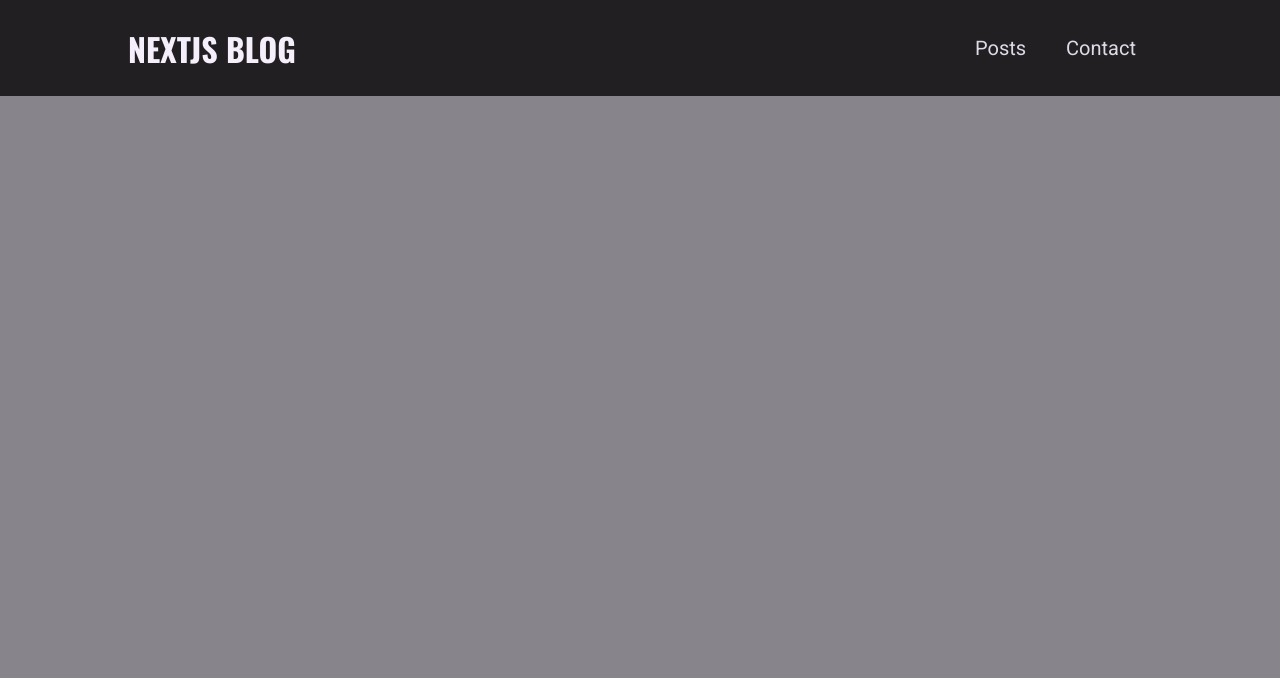
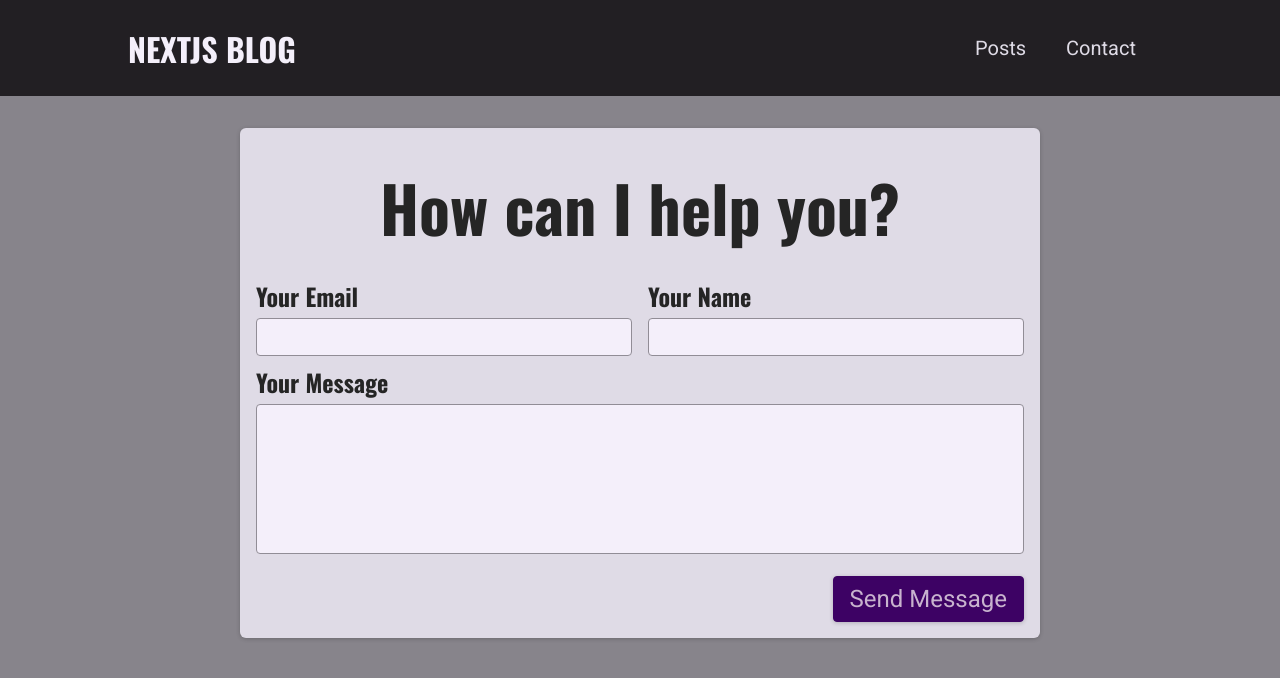
Before and after one commit to thTs0ustas/nextjs_blog, a Next.js app: page /contact in a window 1280 px wide. Shown: the top 678 px of the page. Built offline with nearby package versions, Linux system fonts and the light colour scheme.

Commit message:
add contact form

```diff
--- /dev/null
+++ b/components/contact/contact-form.js
@@ -0,0 +1,167 @@
+import { useState, useEffect } from 'react';
+
+import classes from './contact-form.module.css';
+import Notification from '../ui/notification';
+
+async function sendContactData(contactDetails) {
+  const response = await fetch('/api/contact', {
+    method: 'POST',
+    body: JSON.stringify(contactDetails),
+    headers: {
+      'Content-Type': 'application/json',
+    },
+  });
+
+  const data = await response.json();
+
+  if (!response.ok) {
+    throw new Error(data.message || 'Something went wrong!');
+  }
+}
+
+function ContactForm() {
+  const [state, setState] = useState({
+    enteredName: '',
+    enteredEmail: '',
+    enteredMessage: '',
+    requestStatus: null,
+    requestError: null,
+  });
+
+  const handleChange = event => {
+    const { name, value } = event.target;
+
+    setState(prevState => ({
+      ...prevState,
+      [name]: value,
+    }));
+  };
+
+  useEffect(() => {
+    if (state.requestStatus === 'success' || state.requestStatus === 'error') {
+      const timer = setTimeout(() => {
+        setState(prevState => ({
+          ...prevState,
+          requestStatus: null,
+          requestError: null,
+        }));
+      }, 3000);
+
+      return () => clearTimeout(timer);
+    }
+  }, [state.requestStatus]);
+
+  async function sendMessageHandler(event) {
+    event.preventDefault();
+
+    // optional: add client-side validation
+
+    setState(prevState => ({
+      ...prevState,
+      requestStatus: 'pending',
+    }));
+
+    try {
+      await sendContactData({
+        email: state.enteredEmail,
+        name: state.enteredName,
+        message: state.enteredMessage,
+      });
+      setState(prevState => ({
+        ...prevState,
+        requestStatus: 'success',
+        enteredMessage: '',
+        enteredEmail: '',
+        enteredName: '',
+      }));
+    } catch (error) {
+      setState(prevState => ({
+        ...prevState,
+        requestStatus: 'error',
+        requestError: error.message,
+      }));
+    }
+  }
+
+  let notification;
+
+  if (state.requestStatus === 'pending') {
+    notification = {
+      status: 'pending',
+      title: 'Sending message...',
+      message: 'Your message is on its way!',
+    };
+  }
+
+  if (state.requestStatus === 'success') {
+    notification = {
+      status: 'success',
+      title: 'Success!',
+      message: 'Message sent successfully!',
+    };
+  }
+
+  if (state.requestStatus === 'error') {
+    notification = {
+      status: 'error',
+      title: 'Error!',
+      message: state.requestError,
+    };
+  }
+
+  return (
+    <section className={classes.contact}>
+      <h1>How can I help you?</h1>
+      <form className={classes.form} onSubmit={sendMessageHandler}>
+        <div className={classes.controls}>
+          <div className={classes.control}>
+            <label htmlFor="email">Your Email</label>
+            <input
+              type="email"
+              id="email"
+              required
+              name="enteredEmail"
+              value={state.enteredEmail}
+              onChange={handleChange}
+            />
+          </div>
+          <div className={classes.control}>
+            <label htmlFor="name">Your Name</label>
+            <input
+              type="text"
+              id="name"
+              required
+              name="enteredName"
+              value={state.enteredName}
+              onChange={handleChange}
+            />
+          </div>
+        </div>
+        <div className={classes.control}>
+          <label htmlFor="message">Your Message</label>
+          <textarea
+            id="message"
+            rows="5"
+            required
+            name="enteredMessage"
+            value={state.enteredMessage}
+            onChange={handleChange}
+          ></textarea>
+        </div>
+
+        <div className={classes.actions}>
+          <button type="submit">Send Message</button>
+        </div>
+      </form>
+      {notification && (
+        <Notification
+          status={notification.status}
+          title={notification.title}
+          message={notification.message}
+        />
+      )}
+    </section>
+  );
+}
+
+export default ContactForm;
--- /dev/null
+++ b/components/contact/contact-form.module.css
@@ -0,0 +1,73 @@
+.contact {
+  margin: var(--size-8) auto;
+  border-radius: 6px;
+  background-color: var(--color-grey-100);
+  width: 90%;
+  max-width: 50rem;
+  padding: var(--size-4);
+  box-shadow: 0 1px 4px rgba(0, 0, 0, 0.2);
+  font-size: var(--size-6);
+}
+
+.contact h1 {
+  font-size: var(--size-8);
+  margin: var(--size-4) 0;
+  text-align: left;
+}
+
+.form label {
+  display: block;
+  font-family: 'Oswald', sans-serif;
+  font-weight: bold;
+  margin: var(--size-2) 0 var(--size-1) 0;
+}
+
+.form input,
+.form textarea {
+  font: inherit;
+  padding: var(--size-1);
+  border-radius: 4px;
+  width: 100%;
+  border: 1px solid var(--color-grey-400);
+  background-color: var(--color-grey-50);
+  resize: none;
+}
+
+.controls {
+  display: flex;
+  column-gap: 1rem;
+  flex-wrap: wrap;
+}
+
+.control {
+  flex: 1;
+  min-width: 10rem;
+}
+
+.actions {
+  margin-top: var(--size-4);
+  text-align: right;
+}
+
+.form button {
+  font: inherit;
+  cursor: pointer;
+  background-color: var(--color-primary-700);
+  border: 1px solid var(--color-primary-700);
+  padding: var(--size-2) var(--size-4);
+  border-radius: 4px;
+  color: var(--color-primary-50);
+  box-shadow: 0 1px 4px rgba(0, 0, 0, 0.2);
+}
+
+.form button:hover {
+  background-color: var(--color-primary-500);
+  border-color: var(--color-primary-500);
+}
+
+@media (min-width: 768px) {
+  .contact h1 {
+    font-size: var(--size-16);
+    text-align: center;
+  }
+}
--- /dev/null
+++ b/components/ui/notification.js
@@ -0,0 +1,29 @@
+import ReactDOM from 'react-dom';
+
+import classes from './notification.module.css';
+
+function Notification(props) {
+  const { title, message, status } = props;
+
+  let statusClasses = '';
+
+  if (status === 'success') {
+    statusClasses = classes.success;
+  }
+
+  if (status === 'error') {
+    statusClasses = classes.error;
+  }
+
+  const cssClasses = `${classes.notification} ${statusClasses}`;
+
+  return ReactDOM.createPortal(
+    <div className={cssClasses}>
+      <h2>{title}</h2>
+      <p>{message}</p>
+    </div>,
+    document.getElementById('notifications')
+  );
+}
+
+export default Notification;
--- /dev/null
+++ b/components/ui/notification.module.css
@@ -0,0 +1,43 @@
+.notification {
+  display: flex;
+  justify-content: space-between;
+  align-items: center;
+  color: var(--color-grey-100);
+  background-color: var(--color-grey-800);
+  padding: 0 var(--size-8);
+  box-shadow: 0 1px 8px rgba(0, 0, 0, 0.2);
+  position: fixed;
+  height: 5rem;
+  bottom: 0;
+  width: 100%;
+  left: 0;
+  border-top-right-radius: 0;
+  border-top-left-radius: 0;
+}
+
+.notification h2 {
+  font-size: var(--size-6);
+  margin: 0;
+}
+
+.notification p {
+  margin: 0;
+}
+
+.success {
+  background-color: var(--color-success-500);
+  color: var(--color-grey-800);
+}
+
+.error {
+  background-color: var(--color-error-500);
+}
+
+@media (min-width: 768px) {
+  .notification {
+    width: 40rem;
+    left: calc(50% - 20rem);
+    border-top-right-radius: 6px;
+    border-top-left-radius: 6px;
+  }
+}
--- a/pages/contact.js
+++ b/pages/contact.js
@@ -1,3 +1,7 @@
-function Contact() {}
+import ContactForm from '../components/contact/contact-form';
+
+function Contact() {
+  return <ContactForm />;
+}
 
 export default Contact;
```
Also changed, not shown: components/posts/post-content.module.css (deleted, +0 -26 lines), components/posts/post-detail/post-content.js (+1 -13 lines), components/posts/post-header.module.css (deleted, +0 -38 lines), pages/posts/[slug].js (+36 -2 lines), components/posts/post-content.js (deleted), components/posts/post-header.js (deleted), posts/getting-started-with-nextjs.md (line endings or trailing spaces), 1 other file (tests, documents, lock files or other folders).
